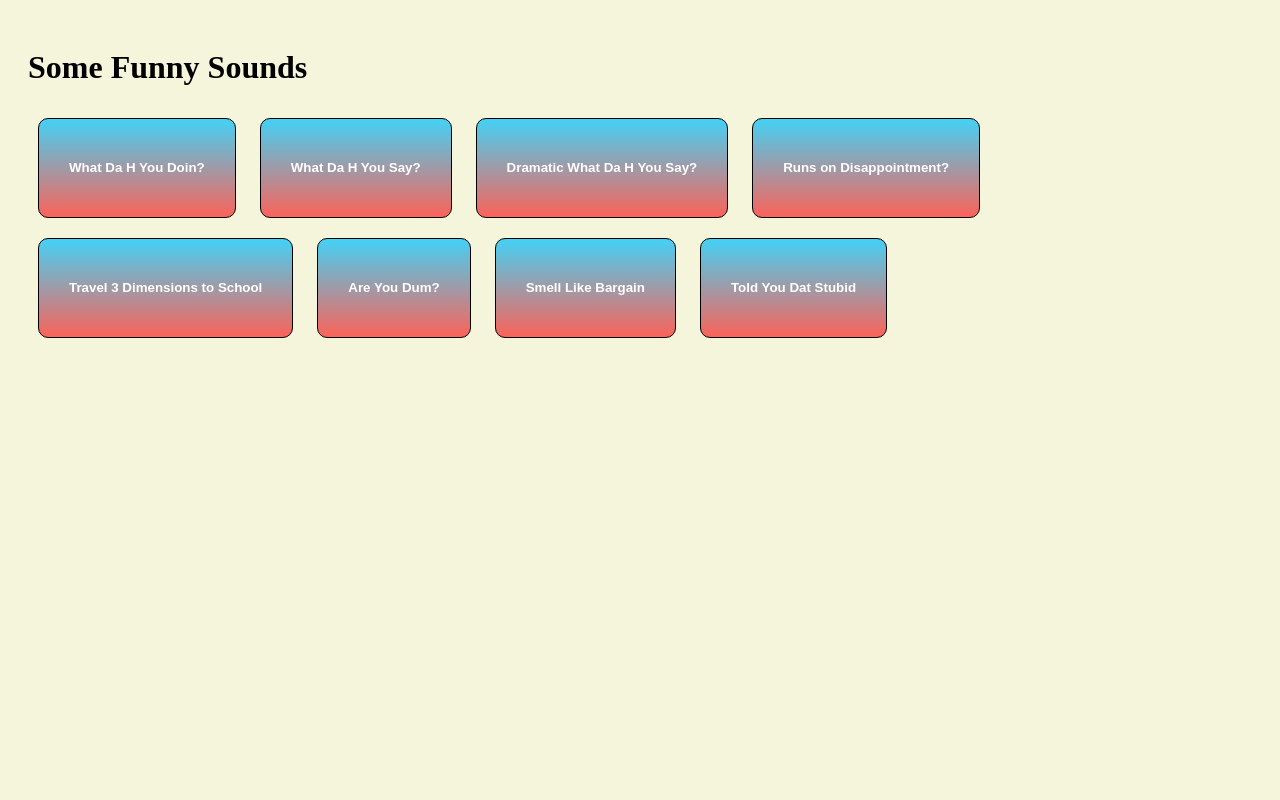
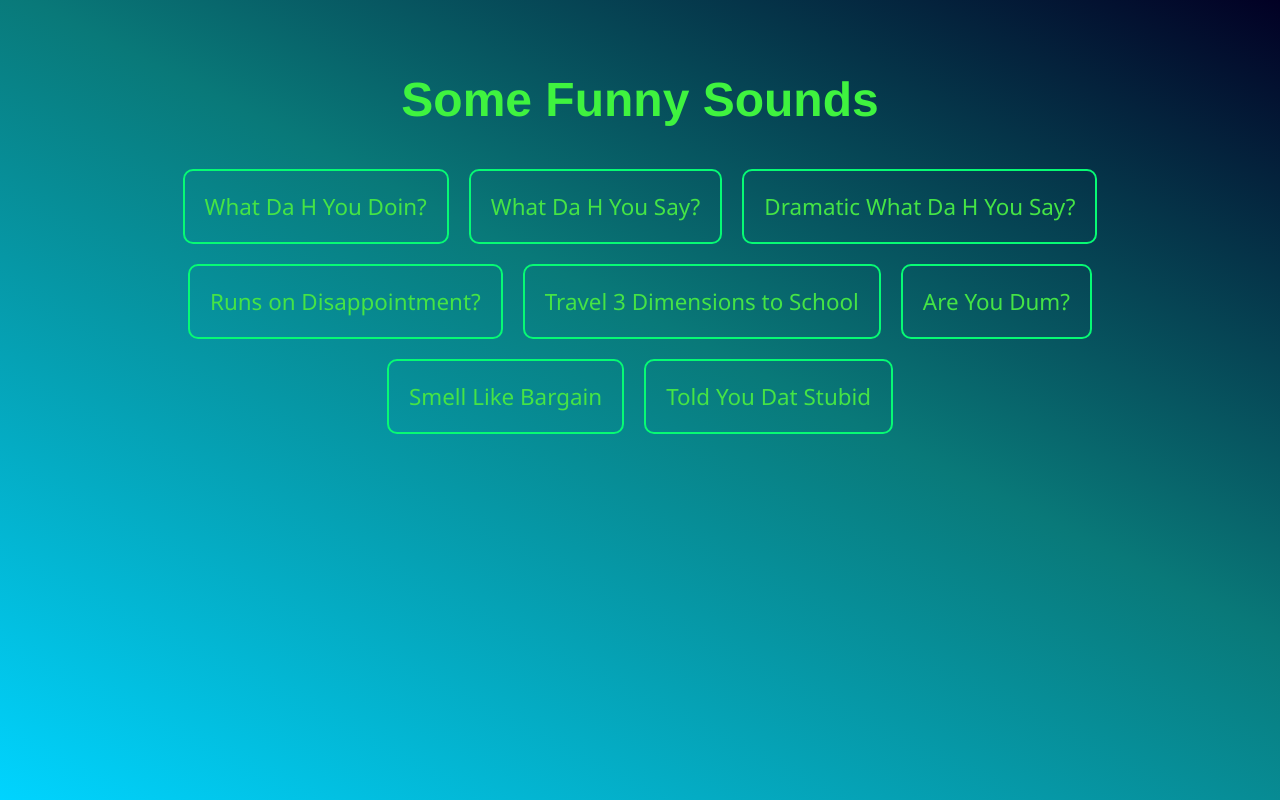
Before and after one commit to parrtakenn/funny-sound-board, a plain HTML site: page index.html in a window 1280 px wide. Drawn offline with Linux system fonts and the light colour scheme.

Commit message:
Adds styling allows easier use on additional devices

```diff
--- a/index.html
+++ b/index.html
@@ -8,9 +8,8 @@
     <link rel="stylesheet" href="style.css">
 </head>
 <body>
+    <h1 class="soundboard-title">Some Funny Sounds</h1>
     <div class="container">
-        <div class="center">
-            <h1>Some Funny Sounds</h1>
         <button id="what-da-h-you-doin" onClick="play_sound(this.id)">What Da H You Doin?</button>
         <button id="what-da-h-you-say" onClick="play_sound(this.id)">What Da H You Say?</button>
         <button id="dramatic-what-da-h-you-say" onClick="play_sound(this.id)">Dramatic What Da H You Say?</button>
@@ -20,7 +19,6 @@
         <button id="smell-like-bargain" onClick="play_sound(this.id)">Smell Like Bargain</button>
         <button id="told-you-dat-stubid" onClick="play_sound(this.id)">Told You Dat Stubid</button>
     </div>
-    </div>
     <script src="script.js"></script>
 </body>
 </html>
--- a/style.css
+++ b/style.css
@@ -1,35 +1,46 @@
 html {
-    height: 100%;
-    width: 100%;
-    background-color: beige;
+    min-height: 100vh;
+    min-width: 100vw;
+    background: rgb(2,0,36);
+    background: linear-gradient(207deg, rgba(2,0,36,1) 0%, rgba(9,121,121,1) 44%, rgba(0,212,255,1) 100%);
+}
+
+body {
+    margin: 20px;
+    padding: 20px;
 }
 
 .container {
     display: flex;
+    justify-content: center;
     flex-wrap: wrap;
+    margin: 20px;
 }
 
-.center {
-    width: 100%;
-    margin: 20px;
-
+.soundboard-title {
+    display: flex;
+    justify-content: center;
+    color: rgb(63, 243, 63);
+    font-size: 3em;
+    font-family:'Franklin Gothic Medium', 'Arial Narrow', Arial, sans-serif
 }
 
 button {
-    color: white;
-    min-width: 80px;
-    height: 100px;
-    padding: 30px;
+    color: rgb(69, 228, 69);
+    padding: 20px;
     margin: 10px;
-    background: linear-gradient(180deg, rgba(0, 195, 255, 0.726), rgba(255, 0, 0, 0.596));
+    background: inherit;
     border-radius: 10px;
-    border: 1px solid rgb(0, 0, 0);
+    border: 2px solid rgb(7, 250, 116);
     cursor: pointer;
-    font-weight: 600;
+    font-size: 1.4em;;
+    font-family:'Segoe UI', Tahoma, Geneva, Verdana, sans-serif
 }
 
 button:hover {
-    background: linear-gradient(180deg, rgb(114, 114, 114), rgb(12, 12, 12));
-    color: rgb(0, 255, 0);
-    box-shadow: 0 0 40px 2px black;
+    /* background: linear-gradient(180deg, rgb(114, 114, 114), rgb(12, 12, 12));
+    color: rgb(0, 255, 0); */
+    box-shadow: 0 0 40px 2px white;
+    border: 2px solid white;
+    color: white;
 }
```
Also changed, not shown: 1 other file. Lines whose indentation alone changed are shown as unchanged.
